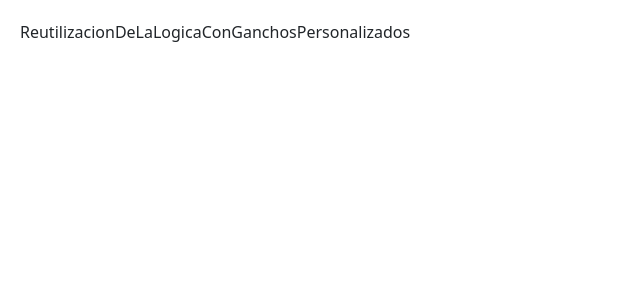
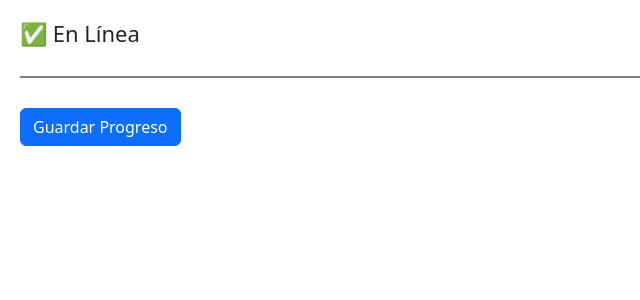
Before and after one commit to dgutierrez21/Learning-ReactJS--React-Docs, a React (Vite) app in the folder 01-learn/: page / in a window 1280 px wide. Shown: the top 300 px of the page, without its empty margins (0-640 px from the left). Built offline with nearby package versions, Linux system fonts and the light colour scheme.

Commit message:
Ganchos personalizados: uso compartido de lógica entre componentes

```diff
--- a/01-learn/src/05-puertas-de-escape/08-Reutilizacion-de-la-logica-con-ganchos-personalizados/ReutilizacionDeLaLogicaConGanchosPersonalizados.jsx
+++ b/01-learn/src/05-puertas-de-escape/08-Reutilizacion-de-la-logica-con-ganchos-personalizados/ReutilizacionDeLaLogicaConGanchosPersonalizados.jsx
@@ -1,7 +1,14 @@
+import { SaveButton } from "./saveButton/SaveButton";
+import { StatusBar } from "./statusBar/StatusBar";
+
 const ReutilizacionDeLaLogicaConGanchosPersonalizados = () => {
   return (
-    <div>ReutilizacionDeLaLogicaConGanchosPersonalizados</div>
-  )
-}
+    <>
+      <StatusBar />
+      <div className="separator"></div>
+      <SaveButton />
+    </>
+  );
+};
 
 export default ReutilizacionDeLaLogicaConGanchosPersonalizados;
--- /dev/null
+++ b/01-learn/src/05-puertas-de-escape/08-Reutilizacion-de-la-logica-con-ganchos-personalizados/saveButton/SaveButton.jsx
@@ -0,0 +1,39 @@
+import { useEffect, useState } from "react";
+
+export const SaveButton = () => {
+  const [estaEnlinea, setEstaEnlinea] = useState(true);
+
+  useEffect(() => {
+    function handleEnLinea() {
+      setEstaEnlinea(true);
+    }
+
+    function handleDesconectado() {
+      setEstaEnlinea(false);
+    }
+
+    window.addEventListener("online", handleEnLinea);
+    window.addEventListener("offline", handleDesconectado);
+
+    return () => {
+      window.removeEventListener("online", handleEnLinea);
+      window.removeEventListener("offline", handleDesconectado);
+    };
+  }, []);
+
+  function handleGuardarClick() {
+    console.log("✅ Progreso Guardado.");
+  }
+
+  return (
+    <>
+      <button
+        disabled={!estaEnlinea}
+        onClick={handleGuardarClick}
+        className="btn btn-primary"
+      >
+        {estaEnlinea ? "Guardar Progreso" : "Reconectando..."}
+      </button>
+    </>
+  );
+};
--- /dev/null
+++ b/01-learn/src/05-puertas-de-escape/08-Reutilizacion-de-la-logica-con-ganchos-personalizados/statusBar/StatusBar.jsx
@@ -0,0 +1,29 @@
+import { useEffect, useState } from "react";
+
+export const StatusBar = () => {
+  const [estaEnlinea, setEstaEnlinea] = useState(true);
+
+  useEffect(() => {
+    function handleEnLinea() {
+      setEstaEnlinea(true);
+    }
+
+    function handleDesconectado() {
+      setEstaEnlinea(false);
+    }
+
+    window.addEventListener("online", handleEnLinea);
+    window.addEventListener("offline", handleDesconectado);
+
+    return () => {
+      window.removeEventListener("online", handleEnLinea);
+      window.removeEventListener("offline", handleDesconectado);
+    };
+  }, []);
+
+  return (
+    <>
+      <h1>{estaEnlinea ? "✅ En Línea" : "❌ Desconectado"}</h1>
+    </>
+  );
+};
```
Also changed, not shown: 01-learn/src/05-puertas-de-escape/08-Reutilizacion-de-la-logica-con-ganchos-personalizados/ReutilizacionDeLaLogicaConGanchosPersonalizados.txt.
